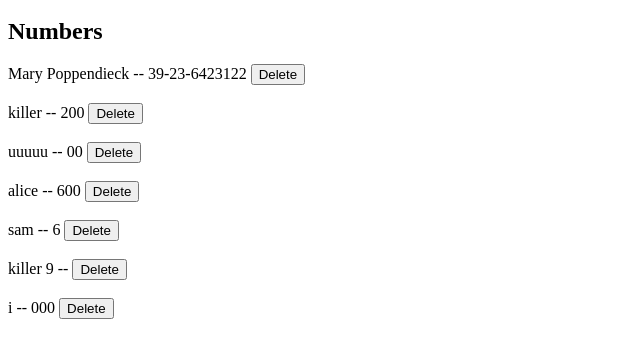
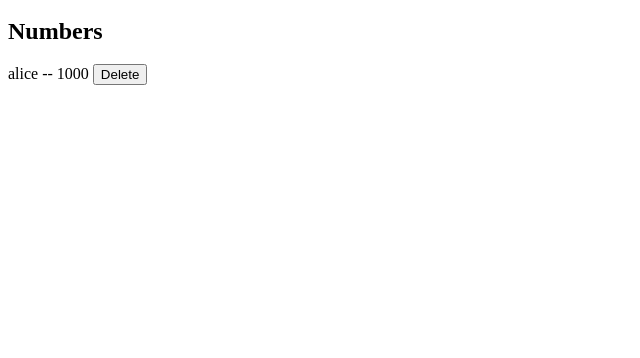
Before and after one commit to RussellBrand/helsinki, a React (Create React App) app in the folder part2/phonebook/: page / in a window 1280 px wide. Shown: the part 280-638 px from the top of the page, without its empty margins (0-640 px from the left). Built offline with nearby package versions, Linux system fonts and the light colour scheme; data requests are answered from the project's data file; the HTML template or start-up script is replaced by a standard one.

Commit message:
Finish 2.20

```diff
--- a/part2/phonebook/db.json
+++ b/part2/phonebook/db.json
@@ -1,39 +1,9 @@
 {
   "persons": [
     {
-      "name": "Mary Poppendieck",
-      "number": "39-23-6423122",
-      "id": 4
-    },
-    {
-      "name": "killer",
-      "number": "200",
-      "id": 6
-    },
-    {
-      "name": "uuuuu",
-      "number": "00",
-      "id": 7
-    },
-    {
       "name": "alice",
-      "number": "600",
-      "id": 8
-    },
-    {
-      "name": "sam",
-      "number": "6",
-      "id": 9
-    },
-    {
-      "name": "killer 9",
-      "number": "",
-      "id": 10
-    },
-    {
-      "name": "i",
-      "number": "000",
-      "id": 11
+      "number": "1000",
+      "id": 1
     }
   ]
 }
--- a/part2/phonebook/src/App.jsx
+++ b/part2/phonebook/src/App.jsx
@@ -4,11 +4,33 @@ import axios from "axios";
 import Filter from "./Filter.jsx";
 import AddPerson from "./AddPerson.jsx";
 import Numbers from "./Numbers.jsx";
-
 import Persons from "./services/persons.js";
 
+import AlertBox from "./AlertBox.jsx";
+
+const ALERT_TIME = 2000;
+
 const App = () => {
+  const [alertMessage, setAlertMessage] = useState("");
+  const [alertKind, setAlertKind] = useState("success");
   const [persons, setPersons] = useState([]);
+
+  function specifyAlert(message, kind) {
+    console.log("specifyAlert", message, kind);
+    setAlertMessage(message);
+    setAlertKind(kind);
+    setTimeout(() => {
+      setAlertMessage("");
+    }, ALERT_TIME);
+  }
+
+  function announceError(message) {
+    specifyAlert(message, "error");
+  }
+
+  function announceSuccess(message) {
+    specifyAlert(message, "success");
+  }
 
   const localDelete = (theId) => {
     setPersons((p) => p.filter(({ id }) => theId !== id));
@@ -54,7 +76,6 @@ const App = () => {
       if (!window.confirm(`${trimName} already in phonebook -- Update? `)) {
         return;
       } else {
-        const newPerson = 100;
         Persons.update(collisionPerson.id, {
           ...collisionPerson,
           number: newNumber,
@@ -66,10 +87,13 @@ const App = () => {
                 pp.id === collisionPerson.id ? response : pp
               )
             );
+            announceSuccess(
+              `${collisionPerson.name}(${collisionPerson.id}) updated`
+            );
           })
           .catch((error) => {
-            console.log({ error, newPerson });
-            alert(`failed to add ${newPerson}`);
+            console.log(`failed to update ${trimName}`, error);
+            announceError(`failed to update ${trimName}`);
           });
       } // FOUND PERSON
     } else {
@@ -78,10 +102,11 @@ const App = () => {
         .then((response) => {
           // console.log({ response });
           setPersons((pp) => [response, ...pp]);
+          announceSuccess(`${response.name}(${response.id}) created`);
         })
         .catch((error) => {
           console.log({ error, newPerson });
-          alert(`failed to add ${newPerson}`);
+          announceError(`failed to add ${newPerson}`);
         });
     }
     setNewName("");
@@ -90,6 +115,12 @@ const App = () => {
   return (
     <div>
       <h1>Phonebook</h1>
+
+      <AlertBox
+        alertMessage={alertMessage}
+        alertKind={alertKind}
+        setAlertMessage={setAlertMessage}
+      />
 
       <h2>Filtering</h2>
 
@@ -111,6 +142,8 @@ const App = () => {
 
       <Numbers
         localDelete={localDelete}
+        announceError={announceError}
+        announceSuccess={announceSuccess}
         persons={persons}
         filterString={filterString}
       />
--- a/part2/phonebook/src/Numbers.jsx
+++ b/part2/phonebook/src/Numbers.jsx
@@ -1,7 +1,8 @@
 import Persons from "./services/persons.js";
 
 const Numbers = (props) => {
-  const { persons, filterString, localDelete } = props;
+  const { persons, filterString, localDelete, announceError, announceSuccess } =
+    props;
 
   // console.log({ NumbersPersons: persons });
 
@@ -18,7 +19,13 @@ const Numbers = (props) => {
         .map((person) => {
           const { name } = person;
           return (
-            <APerson key={name} localDelete={localDelete} person={person} />
+            <APerson
+              key={name}
+              localDelete={localDelete}
+              announceError={announceError}
+              announceSuccess={announceSuccess}
+              person={person}
+            />
           );
         })}
     </div>
@@ -28,7 +35,7 @@ const Numbers = (props) => {
 export default Numbers;
 
 const APerson = (props) => {
-  const { person, localDelete } = props;
+  const { person, localDelete, announceError, announceSuccess } = props;
   const { id, number, name } = person;
 
   const personDeleteClick = () => {
@@ -39,9 +46,11 @@ const APerson = (props) => {
     Persons.remove(id)
       .then((x) => {
         localDelete(id);
+        announceSuccess(`Deleted ${name} (${id})`);
       })
       .catch((error) => {
-        alert(`failed to delete ${id} -- ${error}`);
+        announceError(`failed to delete ${name} (${id})`);
+        console.log(`failed to delete ${name} (${id})`, error);
       });
   };
 
--- a/part2/phonebook/src/index.jsx
+++ /dev/null
@@ -1,6 +0,0 @@
-import React from "react";
-import ReactDOM from "react-dom/client";
-
-import App from "./App";
-
-ReactDOM.createRoot(document.getElementById("root")).render(<App />);
```
Also changed, not shown: 1 other file (tests, documents, lock files or other folders).
